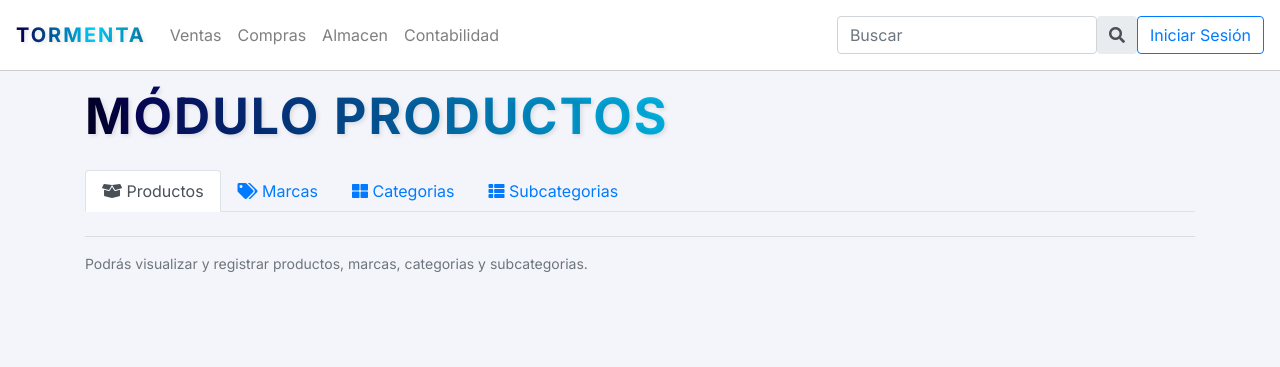
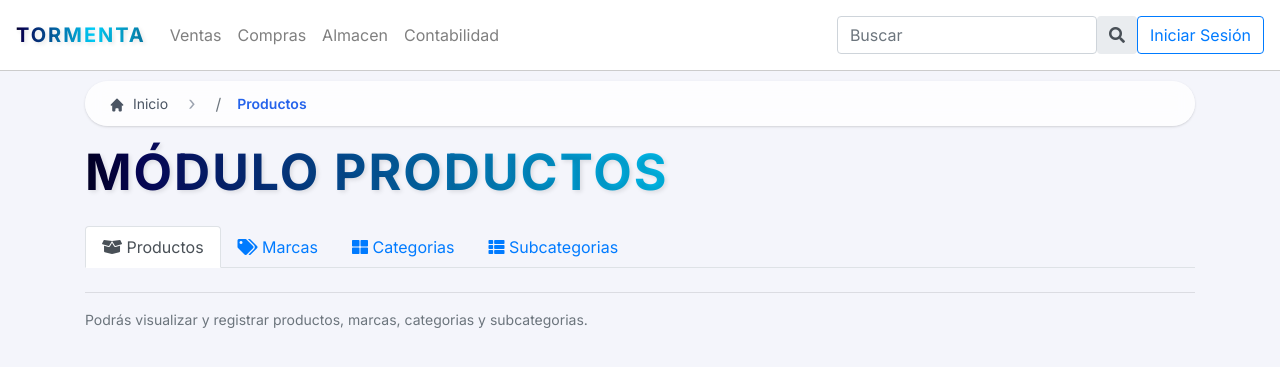
Before and after one commit to ryushade/CONTABILIDAD_PROYECTO, a Flask app: page /transaccional/productos in a window 1280 px wide. Shown: the top 367 px of the page. Run offline with Flask 3, Linux system fonts and the light colour scheme; some libraries are stand-ins or nearby versions.

```diff
--- a/app/templates/base.html
+++ b/app/templates/base.html
@@ -15,7 +15,7 @@
 
 <body>
     <nav class="navbar navbar-expand-lg navbar-light bg-white">
-        <a class="navbar-brand title-Inicio" href="#" style="font-size: 20px;">TORMENTA</a>
+        <a class="navbar-brand title-Inicio"  style="font-size: 20px;">TORMENTA</a>
         <div class="collapse navbar-collapse">
             <ul class="navbar-nav mr-auto">
                 <li class="nav-item">
--- a/app/templates/transaccional/productos/productos.html
+++ b/app/templates/transaccional/productos/productos.html
@@ -1,8 +1,17 @@
 {% extends 'base.html' %}
 {% block title %}Tormenta{% endblock %}
+{% from 'breadcrumb.html' import breadcrumb %}
 {% block content %}
 <header class="mb-4">
-        <h1 class="text-8xl font-bold tracking-wide text-gray-700 title-Inicio" style="margin-top: 15px;"   >MÓDULO PRODUCTOS</h1>
+    {{ breadcrumb([
+    {'label': 'Inicio', 'url': url_for('transaccional.index'), 'icon': 'M10.707 2.293a1 1 0 00-1.414 0l-7 7a1 1 0
+    001.414 1.414L4 10.414V17a1 1 0 001 1h2a1 1 0 001-1v-2a1 1 0 011-1h2a1 1 0 011 1v2a1 1 0 001 1h2a1 1 0
+    001-1v-6.586l.293.293a1 1 0 001.414-1.414l-7-7z'},
+    {'label': 'Productos', 'url': url_for('transaccional.index')}
+
+    ]) }}
+    <h1 class="text-8xl font-bold tracking-wide text-gray-700 title-Inicio" style="margin-top: 15px;">MÓDULO PRODUCTOS
+    </h1>
 </header>
 <!-- Tabs de Reporte -->
 <div class="mb-4">
```
Also changed, not shown: app/templates/transaccional/almacen/almacen.html (+9 -0 lines), app/templates/transaccional/productos/categorias.html (added), app/templates/transaccional/productos/marcas.html (added), app/templates/transaccional/productos/subcategorias.html (added). Lines whose indentation alone changed are shown as unchanged.
